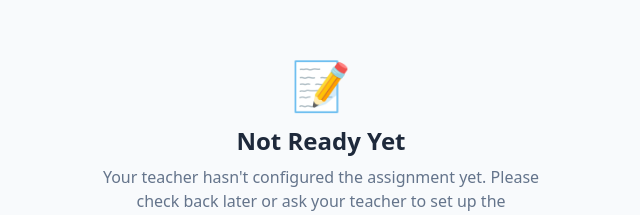
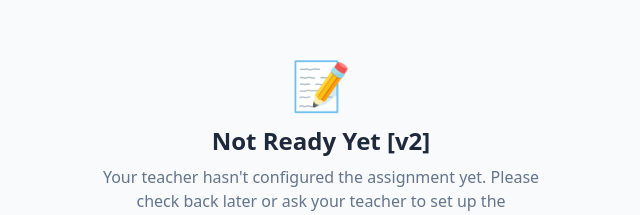
Before and after one commit to kennedy06teacher-commits/rough-draft-o-matic, a Next.js app: page / in a window 1280 px wide. Shown: the part 200-415 px from the top of the page, without its empty margins (319-959 px from the left). Built offline with nearby package versions, Linux system fonts and the light colour scheme.

Commit message:
Version tag to confirm deployment is live

```diff
--- a/src/app/StudentPageClient.tsx
+++ b/src/app/StudentPageClient.tsx
@@ -19,7 +19,7 @@
       <div className="min-h-screen flex items-center justify-center p-6">
         <div className="max-w-md text-center">
           <div className="text-5xl mb-4">📝</div>
-          <h1 className="text-2xl font-bold text-slate-800 mb-2">Not Ready Yet</h1>
+          <h1 className="text-2xl font-bold text-slate-800 mb-2">Not Ready Yet [v2]</h1>
           <p className="text-slate-500">
             Your teacher hasn&apos;t configured the assignment yet. Please check back later or ask
             your teacher to set up the assignment.
```
